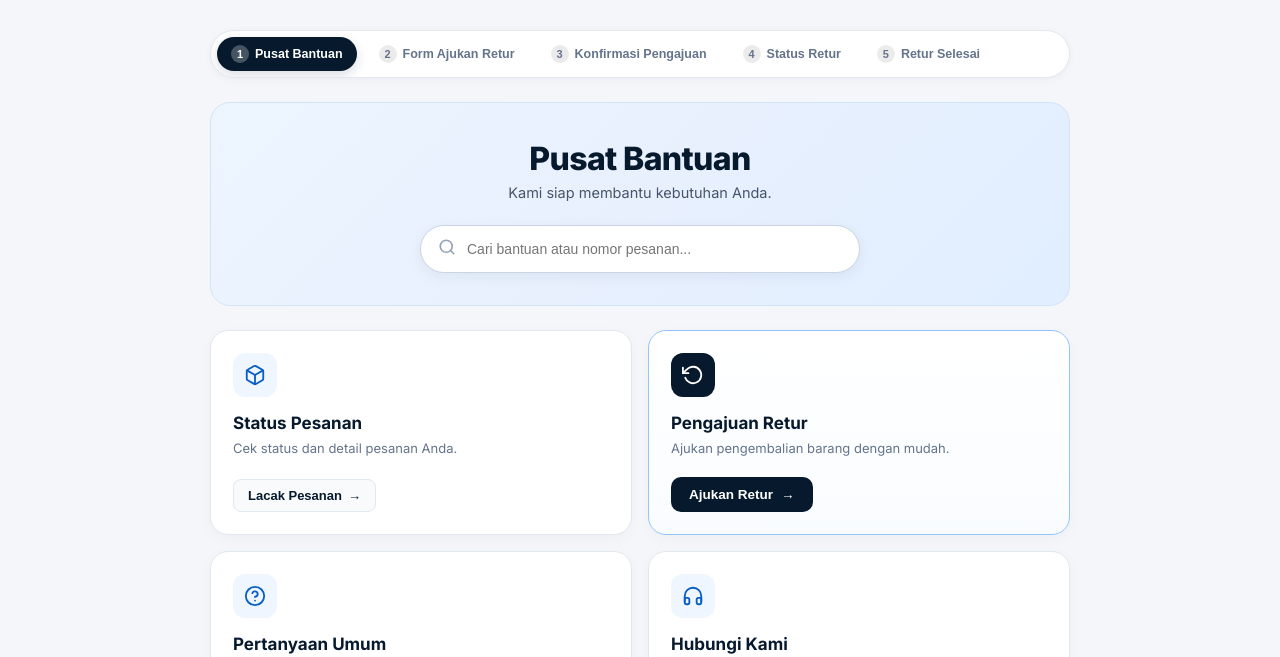
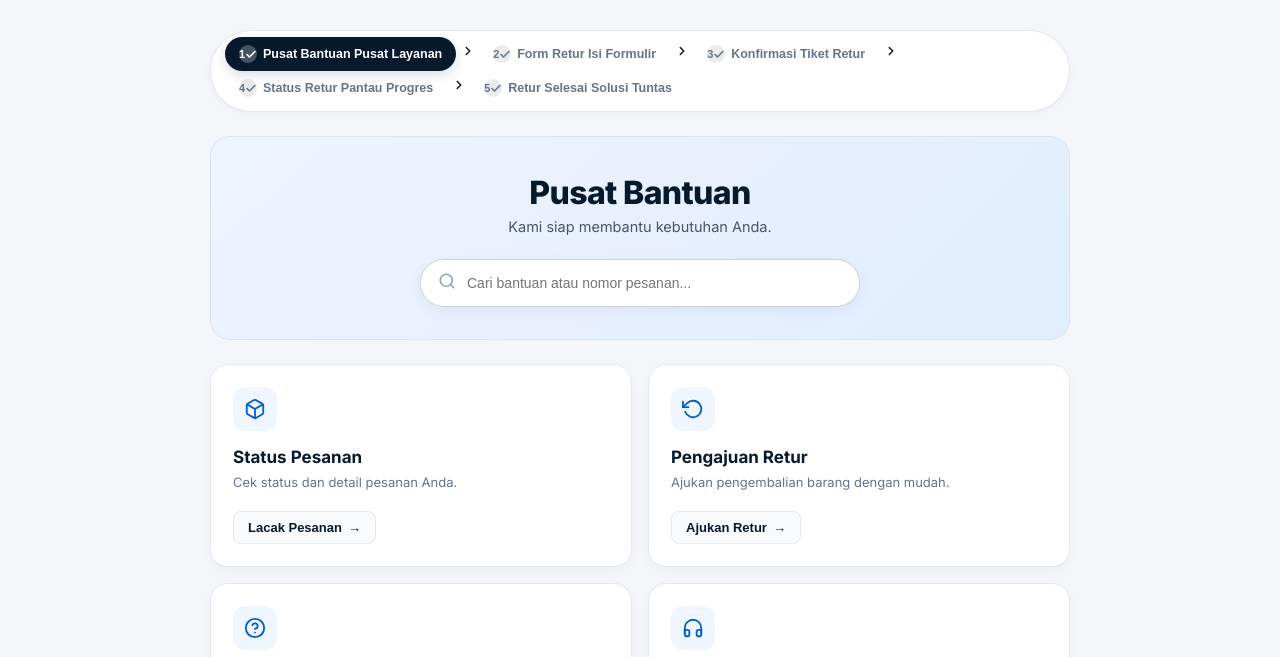
Before and after one commit to Fauzanalifatah/Losari-Computer, a website: page views/support.html in a window 1280 px wide. Shown: the part 117-774 px from the top of the page. Drawn offline with Linux system fonts and the light colour scheme.

Commit message:
Fix: match Pengajuan Retur card color styling with other support cards

```diff
--- a/views/support.html
+++ b/views/support.html
@@ -125,28 +125,108 @@
   <main class="return-page-wrapper" id="return-main-anchor">
     <div class="return-container">
 
-      <!-- Step Navigator Pills (Exact 5 Screens from User Mockup) -->
+      <!-- Premium Workflow Progress Stepper (5 Screens Return Journey) -->
       <nav class="return-screen-navigator" aria-label="Alur Pengajuan Retur">
-        <button type="button" class="screen-nav-pill active" data-screen="1">
-          <span class="pill-badge">1</span>
-          <span>Pusat Bantuan</span>
-        </button>
-        <button type="button" class="screen-nav-pill" data-screen="2">
-          <span class="pill-badge">2</span>
-          <span>Form Ajukan Retur</span>
-        </button>
-        <button type="button" class="screen-nav-pill" data-screen="3">
-          <span class="pill-badge">3</span>
-          <span>Konfirmasi Pengajuan</span>
-        </button>
-        <button type="button" class="screen-nav-pill" data-screen="4">
-          <span class="pill-badge">4</span>
-          <span>Status Retur</span>
-        </button>
-        <button type="button" class="screen-nav-pill" data-screen="5">
-          <span class="pill-badge">5</span>
-          <span>Retur Selesai</span>
-        </button>
+        <!-- Progress Bar Indicator -->
+        <div class="stepper-progress-track">
+          <div class="stepper-progress-bar" id="stepperProgressBar" style="width: 20%;"></div>
+        </div>
+
+        <div class="stepper-items-flex">
+          <!-- Step 1: Pusat Bantuan -->
+          <button type="button" class="screen-nav-pill active" data-screen="1" title="Langkah 1: Pusat Bantuan">
+            <span class="pill-badge">
+              <span class="badge-num">1</span>
+              <svg class="badge-check-svg" viewBox="0 0 24 24" width="13" height="13" fill="none" stroke="currentColor" stroke-width="3.2" stroke-linecap="round" stroke-linejoin="round">
+                <polyline points="20 6 9 17 4 12"></polyline>
+              </svg>
+            </span>
+            <div class="pill-text-col">
+              <span class="pill-title">Pusat Bantuan</span>
+              <span class="pill-desc">Pusat Layanan</span>
+            </div>
+          </button>
+
+          <span class="pill-arrow-sep" aria-hidden="true">
+            <svg viewBox="0 0 24 24" width="14" height="14" fill="none" stroke="currentColor" stroke-width="2.5" stroke-linecap="round" stroke-linejoin="round">
+              <polyline points="9 18 15 12 9 6"></polyline>
+            </svg>
+          </span>
+
+          <!-- Step 2: Form Ajukan Retur -->
+          <button type="button" class="screen-nav-pill" data-screen="2" title="Langkah 2: Form Ajukan Retur">
+            <span class="pill-badge">
+              <span class="badge-num">2</span>
+              <svg class="badge-check-svg" viewBox="0 0 24 24" width="13" height="13" fill="none" stroke="currentColor" stroke-width="3.2" stroke-linecap="round" stroke-linejoin="round">
+                <polyline points="20 6 9 17 4 12"></polyline>
+              </svg>
+            </span>
+            <div class="pill-text-col">
+              <span class="pill-title">Form Retur</span>
+              <span class="pill-desc">Isi Formulir</span>
+            </div>
+          </button>
+
+          <span class="pill-arrow-sep" aria-hidden="true">
+            <svg viewBox="0 0 24 24" width="14" height="14" fill="none" stroke="currentColor" stroke-width="2.5" stroke-linecap="round" stroke-linejoin="round">
+              <polyline points="9 18 15 12 9 6"></polyline>
+            </svg>
+          </span>
+
+          <!-- Step 3: Konfirmasi Pengajuan -->
+          <button type="button" class="screen-nav-pill" data-screen="3" title="Langkah 3: Konfirmasi Pengajuan">
+            <span class="pill-badge">
+              <span class="badge-num">3</span>
+              <svg class="badge-check-svg" viewBox="0 0 24 24" width="13" height="13" fill="none" stroke="currentColor" stroke-width="3.2" stroke-linecap="round" stroke-linejoin="round">
+                <polyline points="20 6 9 17 4 12"></polyline>
+              </svg>
+            </span>
+            <div class="pill-text-col">
+              <span class="pill-title">Konfirmasi</span>
+              <span class="pill-desc">Tiket Retur</span>
+            </div>
+          </button>
+
+          <span class="pill-arrow-sep" aria-hidden="true">
+            <svg viewBox="0 0 24 24" width="14" height="14" fill="none" stroke="currentColor" stroke-width="2.5" stroke-linecap="round" stroke-linejoin="round">
+              <polyline points="9 18 15 12 9 6"></polyline>
+            </svg>
+          </span>
+
+          <!-- Step 4: Status Retur -->
+          <button type="button" class="screen-nav-pill" data-screen="4" title="Langkah 4: Status Retur">
+            <span class="pill-badge">
+              <span class="badge-num">4</span>
+              <svg class="badge-check-svg" viewBox="0 0 24 24" width="13" height="13" fill="none" stroke="currentColor" stroke-width="3.2" stroke-linecap="round" stroke-linejoin="round">
+                <polyline points="20 6 9 17 4 12"></polyline>
+              </svg>
+            </span>
+            <div class="pill-text-col">
+              <span class="pill-title">Status Retur</span>
+              <span class="pill-desc">Pantau Progres</span>
+            </div>
+          </button>
+
+          <span class="pill-arrow-sep" aria-hidden="true">
+            <svg viewBox="0 0 24 24" width="14" height="14" fill="none" stroke="currentColor" stroke-width="2.5" stroke-linecap="round" stroke-linejoin="round">
+              <polyline points="9 18 15 12 9 6"></polyline>
+            </svg>
+          </span>
+
+          <!-- Step 5: Retur Selesai -->
+          <button type="button" class="screen-nav-pill" data-screen="5" title="Langkah 5: Retur Selesai">
+            <span class="pill-badge">
+              <span class="badge-num">5</span>
+              <svg class="badge-check-svg" viewBox="0 0 24 24" width="13" height="13" fill="none" stroke="currentColor" stroke-width="3.2" stroke-linecap="round" stroke-linejoin="round">
+                <polyline points="20 6 9 17 4 12"></polyline>
+              </svg>
+            </span>
+            <div class="pill-text-col">
+              <span class="pill-title">Retur Selesai</span>
+              <span class="pill-desc">Solusi Tuntas</span>
+            </div>
+          </button>
+        </div>
       </nav>
 
       <!-- ========================================================
@@ -194,11 +274,10 @@
             </button>
           </div>
 
-          <!-- Card 2: Pengajuan Retur (HIGHLIGHTED FEATURE) -->
-          <div class="support-hub-card"
-            style="border-color: #93c5fd; background: linear-gradient(180deg, #ffffff 0%, #f9fcff 100%);">
+          <!-- Card 2: Pengajuan Retur -->
+          <div class="support-hub-card">
             <div>
-              <div class="hub-card-icon-box" style="background:#071a2d; color:#ffffff;">
+              <div class="hub-card-icon-box">
                 <svg viewBox="0 0 24 24" width="22" height="22" fill="none" stroke="currentColor" stroke-width="2"
                   stroke-linecap="round" stroke-linejoin="round">
                   <polyline points="1 4 1 10 7 10"></polyline>
@@ -208,7 +287,7 @@
               <h2 class="hub-card-title">Pengajuan Retur</h2>
               <p class="hub-card-desc">Ajukan pengembalian barang dengan mudah.</p>
             </div>
-            <button type="button" class="btn-retur-action" onclick="goToScreen(2)">
+            <button type="button" class="btn-ghost-action" onclick="goToScreen(2)">
               <span>Ajukan Retur</span>
               <span>→</span>
             </button>
```
